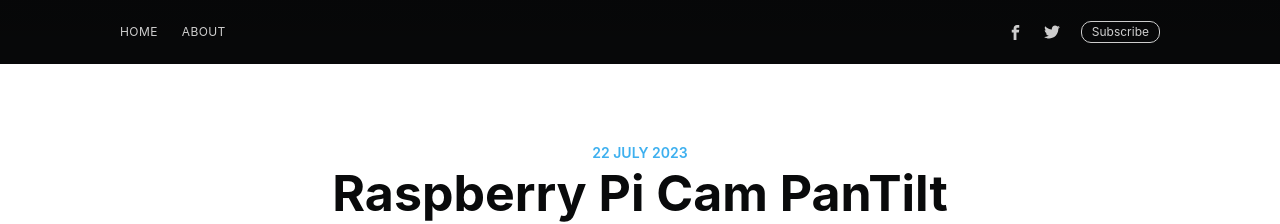
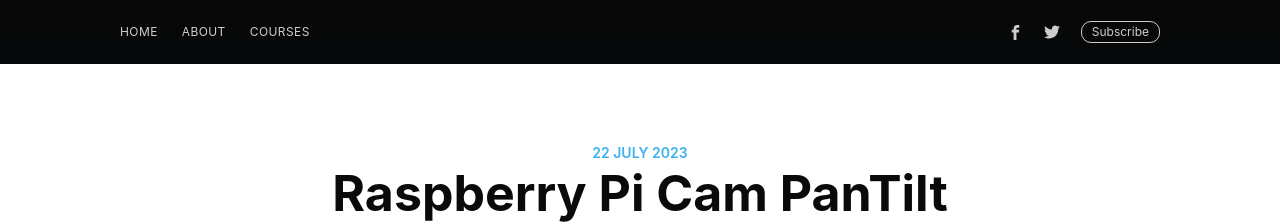
Before and after one commit to burakayy7/blog, a Jekyll site: the page built from _posts/2023-07-22-PanTilt-For-Pi.md, in a window 1280 px wide and 900 px high. Shown: the top 224 px of the window. Built offline with Jekyll 4.4.1, drawn with Linux system fonts in a browser that asks for light colours; nearby versions of some CDN libraries; our own code applies the rules of GitHub Pages for plain Markdown files; comment, search, counter and statistics services are not loaded.

Commit message:
Update navigation.html

```diff
--- a/_includes/navigation.html
+++ b/_includes/navigation.html
@@ -1,6 +1,7 @@
 <ul class="nav" role="menu">
     <li class="nav-home" role="menuitem"><a href="{{site.baseurl}}">Home</a></li>
     <li class="nav-about" role="menuitem"><a href="{{site.baseurl}}about/">About</a></li>
+    <li class="nav-about" role="menuitem"><a href="{{site.baseurl}}/">Courses</a></li>
     <!-- <li class="nav-getting-started" role="menuitem"><a href="{{site.baseurl}}tag/getting-started/">Getting Started</a></li> -->
     <!-- <li class="nav-try-ghost" role="menuitem"><a href="https://ghost.org">Try Ghost</a></li> -->
 </ul>
```
